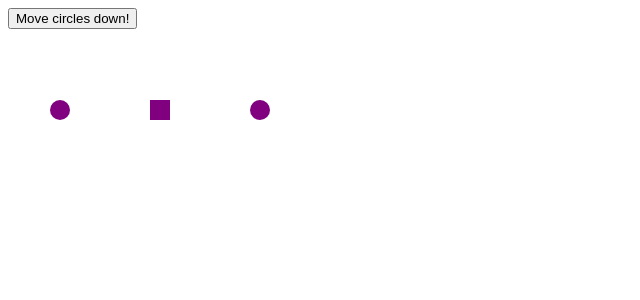
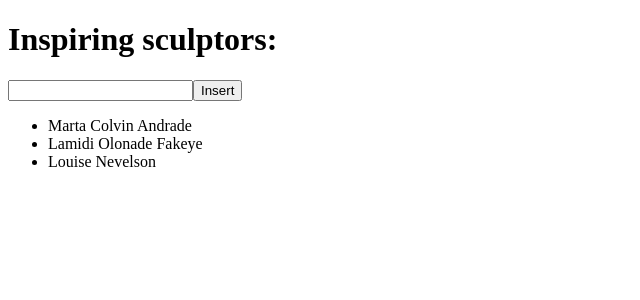
Before and after one commit to ShivWK/react-book-practice, a React (Vite) app: page / in a window 1280 px wide. Shown: the top 300 px of the page, without its empty margins (0-640 px from the left). Built offline with nearby package versions, Linux system fonts and the light colour scheme.

Commit message:
inserting in the mid of an  array in state

```diff
--- a/src/App.jsx
+++ b/src/App.jsx
@@ -14,7 +14,7 @@
 // function Item({ name, isPacked}) {
 //   return <li>{isPacked && name + " done"}</lvi>
 // }
-// let nextId =  0;
+let nextId =  3;
 
 //Removing an element from the array
 
@@ -26,12 +26,19 @@
 
 //Transforming an array in state
 
-    let initialShapes = [
-      { id: 0, type: 'circle', x: 50, y: 100 },
-      { id: 1, type: 'square', x: 150, y: 100 },
-      { id: 2, type: 'circle', x: 250, y: 100 },
-    ];
+    // let initialShapes = [
+    //   { id: 0, type: 'circle', x: 50, y: 100 },
+    //   { id: 1, type: 'square', x: 150, y: 100 },
+    //   { id: 2, type: 'circle', x: 250, y: 100 },
+    // ];
 
+  //insertig an item in the mid of an array
+
+  const initialArtists = [
+    { id: 0, name: 'Marta Colvin Andrade' },
+    { id: 1, name: 'Lamidi Olonade Fakeye'},
+    { id: 2, name: 'Louise Nevelson'},
+  ];
 
 function App() {
   // const [number, setNumber] = useState(0);
@@ -161,27 +168,47 @@
 
       //Transforming the array in state
 
-        const [shapes, setShapes] = useState(
-          initialShapes
+        // const [shapes, setShapes] = useState(
+        //   initialShapes
+        // );
+
+        // function handleClick() {
+        //   const nextShapes = shapes.map((shape) => {
+        //     if (shape.type === "square") {
+        //       return {
+        //         ...shape,
+        //         x : shape.x + 50,
+        //         y : shape.y + 30,
+        //       }
+        //     } else {
+        //       return {
+        //         ...shape,
+        //         y : shape.y + 50,
+        //       }
+        //     }
+        //   })
+        //   // Re-render with the new array
+        //   setShapes(nextShapes);
+        // }
+
+    // Inserting in the mid of the array
+
+        const [name, setName] = useState('');
+        const [artists, setArtists] = useState(
+          initialArtists
         );
 
         function handleClick() {
-          const nextShapes = shapes.map((shape) => {
-            if (shape.type === "square") {
-              return {
-                ...shape,
-                x : shape.x + 50,
-                y : shape.y + 30,
-              }
-            } else {
-              return {
-                ...shape,
-                y : shape.y + 50,
-              }
-            }
-          })
-          // Re-render with the new array
-          setShapes(nextShapes);
+          let insertAt = 1;
+          let nextArtists = [
+            ...artists.slice(0 , insertAt),
+            {id : nextId++, name : name},
+            ...artists.slice(insertAt),
+          ]
+          setArtists(nextArtists);
+          setName('');
+
+          console.log(artists)
         }
 
   return (
@@ -378,7 +405,7 @@
 
       {/* Transforming an array */}
 
-          <button onClick={handleClick}>
+          {/* <button onClick={handleClick}>
             Move circles down!
           </button>
           {shapes.map(shape => (
@@ -395,7 +422,23 @@
               width: 20,
               height: 20,
             }} />
-          ))}
+          ))} */}
+
+      {/* inserting in the mid of the array in state */}
+
+              <h1>Inspiring sculptors:</h1>
+              <input
+                value={name}
+                onChange={e => setName(e.target.value)}
+              />
+              <button onClick={handleClick}>
+                Insert
+              </button>
+              <ul>
+                {artists.map(artist => (
+                  <li key={artist.id}>{artist.name}</li>
+                ))}
+              </ul>
             </>
           );
         }
```
